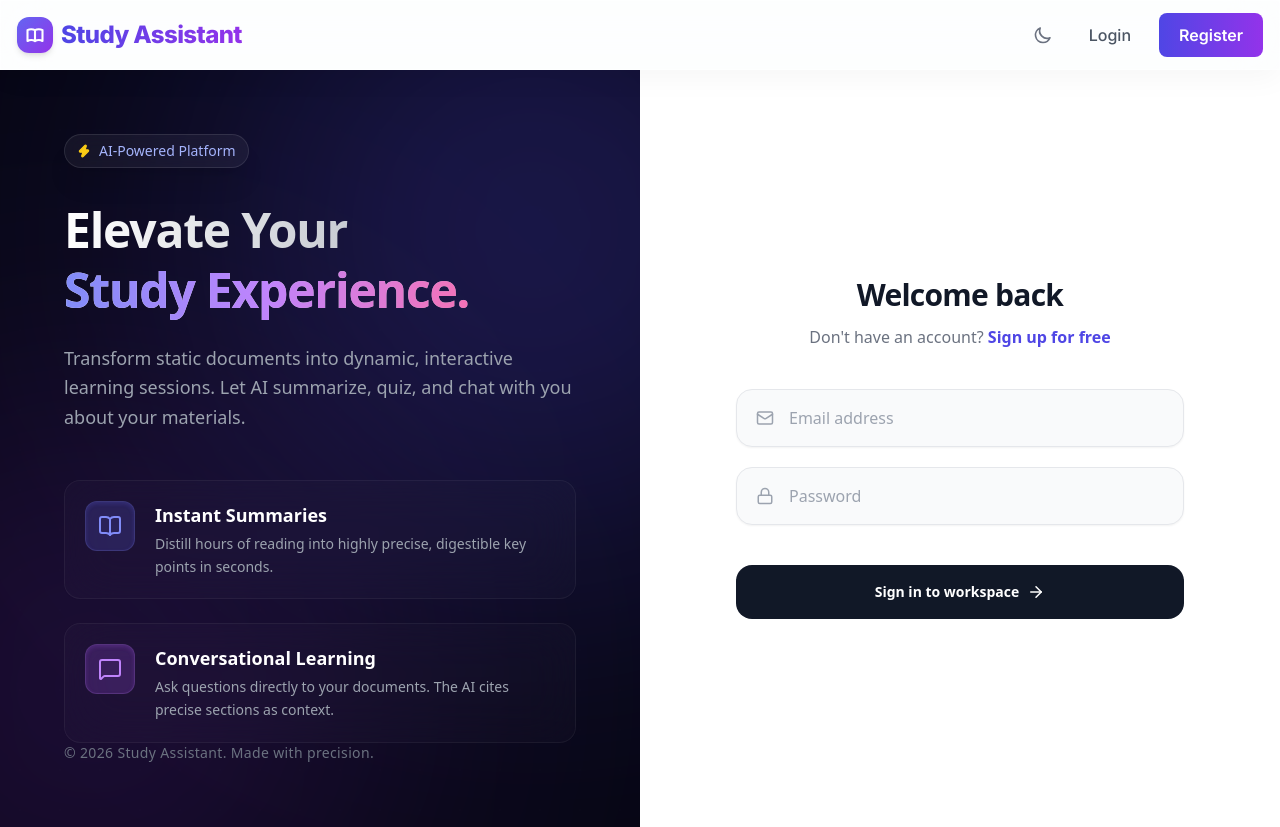
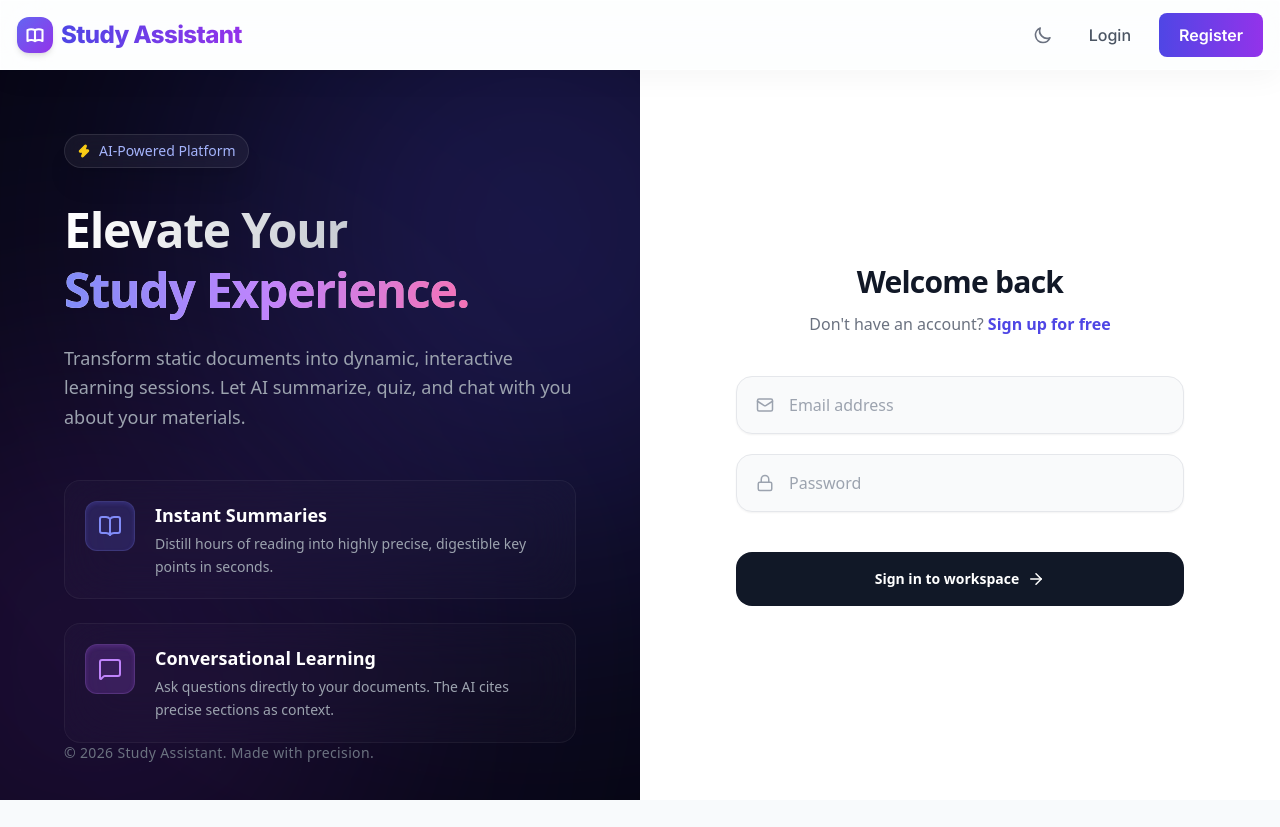
Before and after one commit to ShaikMuktharBasha/Study_assistant_frontend, a React (Create React App) app: page /login in a window 1280 px wide. After the commit the page ends 800 px from the top, so only its background shows below. Built offline with nearby package versions, Linux system fonts and the light colour scheme.

Commit message:
style: constrain login and register pages to exact viewport height via overflow-hidden

```diff
--- a/src/pages/Login.js
+++ b/src/pages/Login.js
@@ -30,7 +30,7 @@ const Login = () => {
   };
 
   return (
-    <div className="flex min-h-[calc(100vh-70px)] bg-white dark:bg-[#0A0A0A] transition-colors duration-500 font-sans">
+    <div className="flex h-[calc(100vh-70px)] overflow-hidden bg-white dark:bg-[#0A0A0A] transition-colors duration-500 font-sans">
 
       {/* Left side - Product Features (Elegant Dark Vibe) */}
       <div className="hidden lg:flex w-1/2 relative bg-[#050511] overflow-hidden flex-col justify-between p-16">
--- a/src/pages/Register.js
+++ b/src/pages/Register.js
@@ -29,7 +29,7 @@ const Register = () => {
   };
 
   return (
-    <div className="flex min-h-[calc(100vh-70px)] bg-white dark:bg-[#0A0A0A] transition-colors duration-500 font-sans">
+    <div className="flex h-[calc(100vh-70px)] overflow-hidden bg-white dark:bg-[#0A0A0A] transition-colors duration-500 font-sans">
 
       {/* Left side - Product Features (Elegant Dark Vibe) */}
       <div className="hidden lg:flex w-1/2 relative bg-[#050511] overflow-hidden flex-col justify-between p-16">
```
